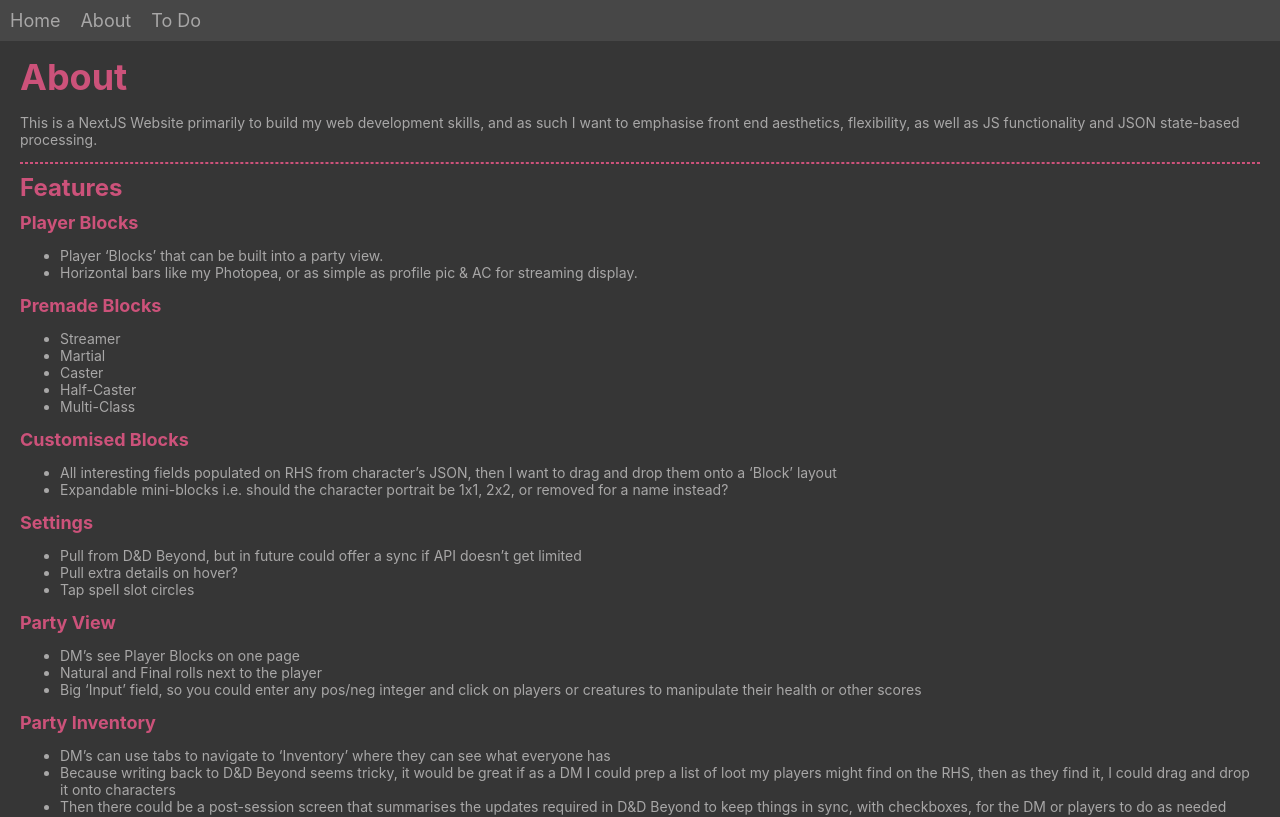
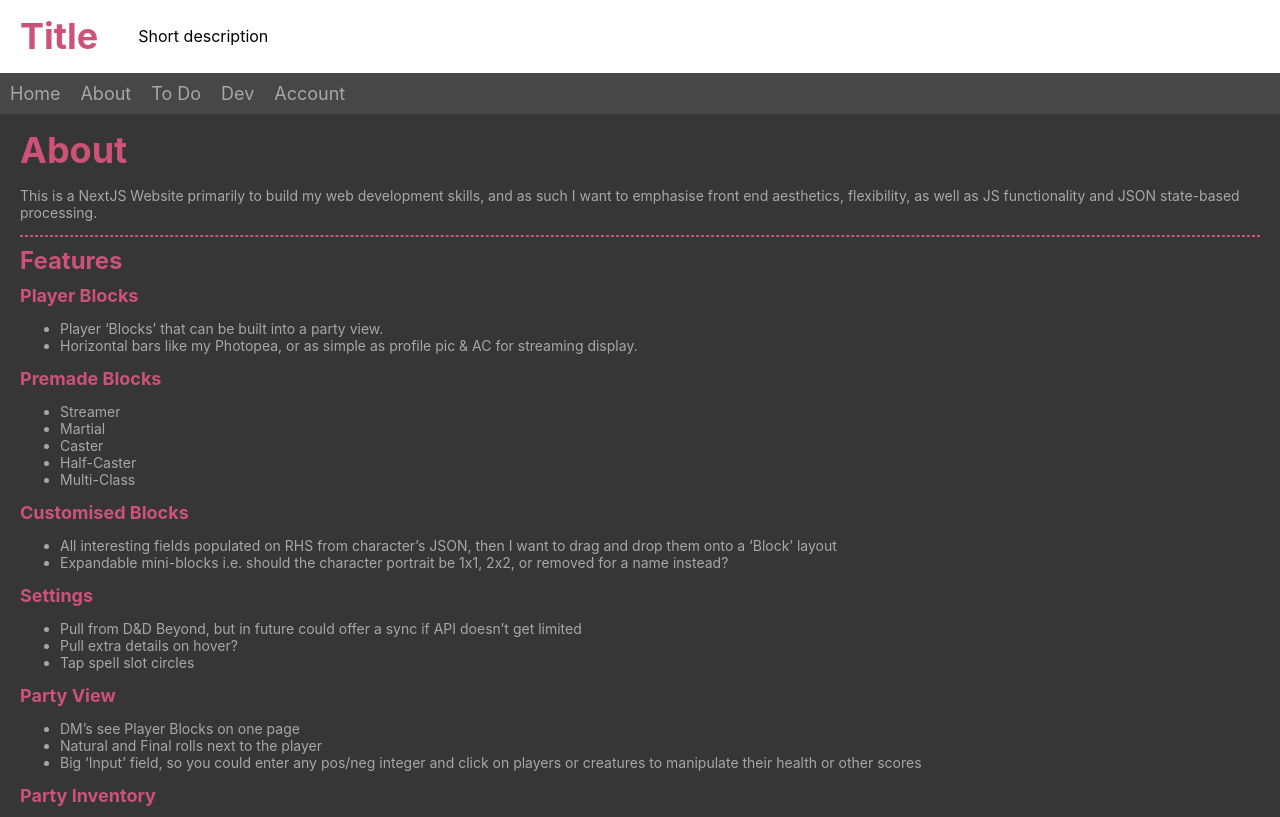
Before and after one commit to cardiacunicorn/dm-tools, a Next.js app: page /about in a window 1280 px wide. Shown: the top 817 px of the page. Built offline with nearby package versions, Linux system fonts and the light colour scheme.

Commit message:
header above nav

```diff
--- /dev/null
+++ b/components/Header.tsx
@@ -0,0 +1,13 @@
+import Link from 'next/link'
+import styles from '../styles/Header.module.scss'
+
+const Header = () => {
+  return (
+    <header className={styles.header}>
+        <h1 className={styles.title}>Title</h1>
+        <p className={styles.description}>Short description</p>
+    </header>
+  )
+}
+
+export default Header
--- a/components/Nav.tsx
+++ b/components/Nav.tsx
@@ -14,6 +14,12 @@ const Nav = () => {
             <li className={navStyles.item}>
               <Link href="/todo">To Do</Link>
             </li>
+            <li className={navStyles.item}>
+              <Link href="/dev">Dev</Link>
+            </li>
+            <li className={navStyles.item}>
+              <Link href="/account">Account</Link>
+            </li>
         </ul>
     </nav>
   )
--- a/pages/_app.tsx
+++ b/pages/_app.tsx
@@ -2,10 +2,12 @@ import '../styles/globals.css'
 import type { AppProps } from 'next/app'
 import Layout from '../components/Layout'
 import Nav from '../components/Nav'
+import Header from '../components/Header'
 
 export default function App({ Component, pageProps }: AppProps) {
   return (
     <>
+      <Header></Header>
       <Nav></Nav>
       <Layout>
         <Component {...pageProps} />
--- /dev/null
+++ b/styles/Header.module.scss
@@ -0,0 +1,18 @@
+.header {
+  display: flex;
+  flex-flow: row nowrap;
+  justify-content: flex-start;
+  align-items: center;
+
+  > * {
+    margin-left: 2rem;
+  }
+
+  .title {
+    margin-right: 2rem;
+  }
+
+  .description {
+    font-size: 1.6rem;
+  }
+}
```
